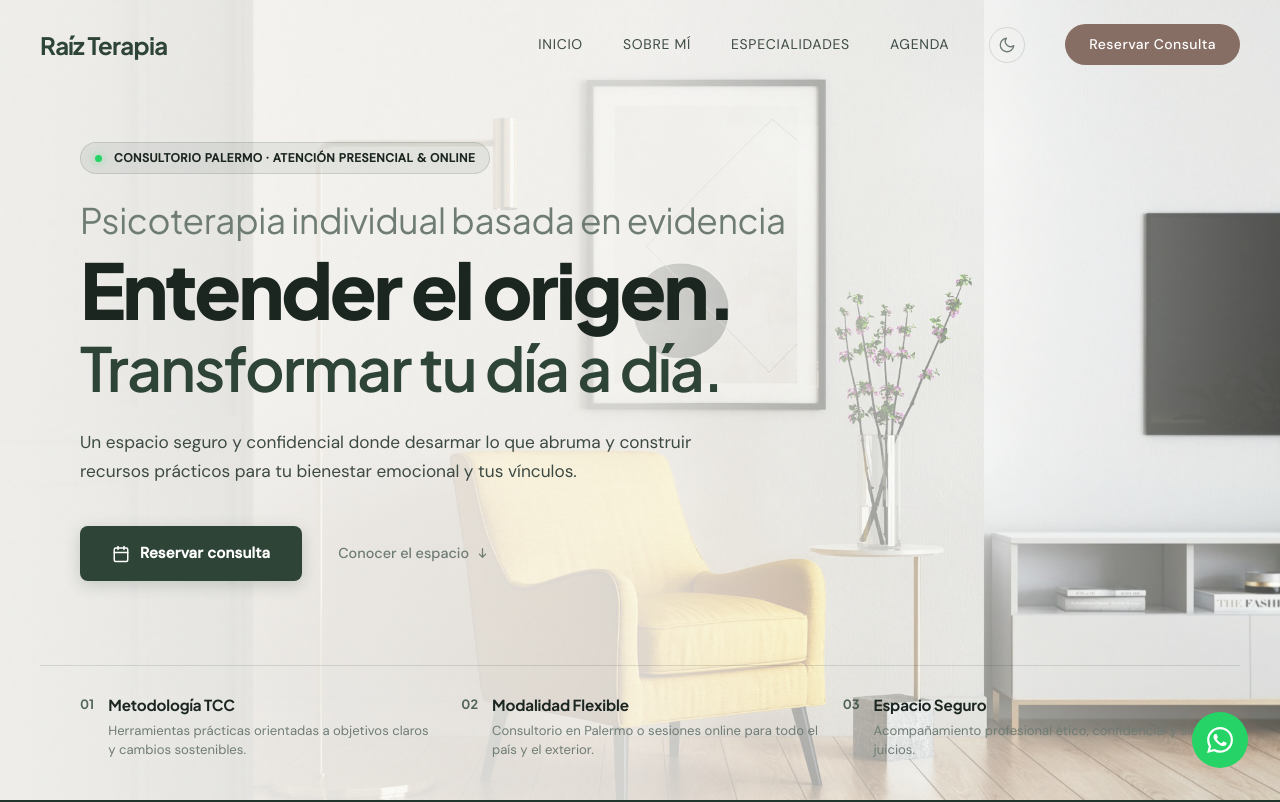
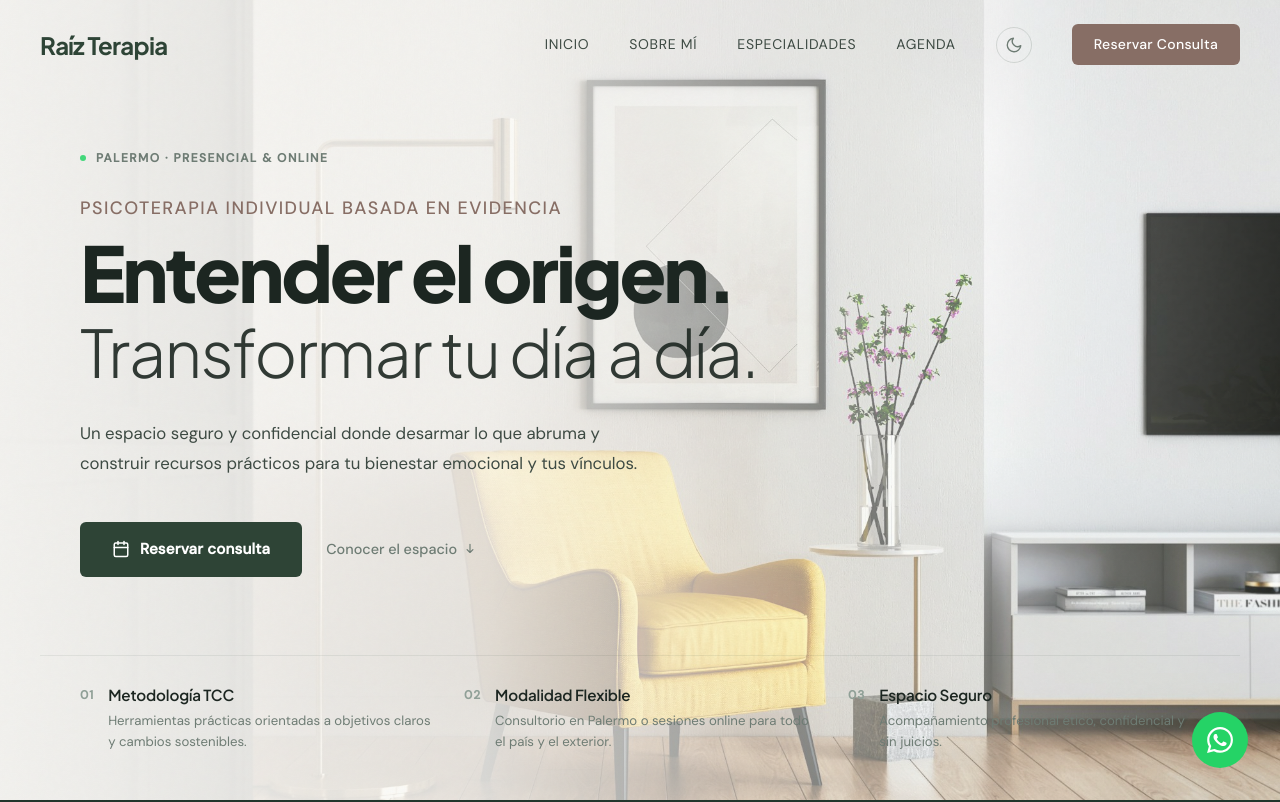
Before and after one commit to matutombino97/psicologo-pagina-2, a React (Vite) app: page / in a window 1280 px wide. Shown: the top 802 px of the page. Built offline with nearby package versions, Linux system fonts and the light colour scheme.

Commit message:
refactor(hero): refine editorial aesthetics, remove UI pills, enhance photo overlay visibility in both themes, and implement typographic contrast

```diff
--- a/src/components/Hero.jsx
+++ b/src/components/Hero.jsx
@@ -13,7 +13,7 @@ function IconCalendar() {
 
 function IconArrowDown() {
   return (
-    <svg width="15" height="15" viewBox="0 0 24 24" fill="none" stroke="currentColor" strokeWidth="2" strokeLinecap="round" strokeLinejoin="round">
+    <svg width="14" height="14" viewBox="0 0 24 24" fill="none" stroke="currentColor" strokeWidth="2" strokeLinecap="round" strokeLinejoin="round">
       <path d="M7 13l5 5 5-5M12 4v14" />
     </svg>
   );
@@ -31,11 +31,11 @@ export default function Hero() {
         justifyContent: 'space-between',
         overflow: 'hidden',
         backgroundColor: 'var(--bg-primary)',
-        paddingTop: '110px',
-        paddingBottom: '40px',
+        paddingTop: '120px',
+        paddingBottom: '48px',
       }}
     >
-      {/* Background Image from Unsplash (Minimalist warm consulting office) */}
+      {/* Background Image (Consulting room / Studio) */}
       <div
         style={{
           position: 'absolute',
@@ -48,7 +48,7 @@ export default function Hero() {
         }}
       />
 
-      {/* Brand-consistent Directional Gradient Overlay (ensures visibility & text contrast in both themes) */}
+      {/* Directional Overlay: Solid & legible on the left, translucent on the right */}
       <div
         style={{
           position: 'absolute',
@@ -62,7 +62,7 @@ export default function Hero() {
       {/* Grainy texture overlay */}
       <div className="grain-overlay" />
 
-      {/* Main Content Area */}
+      {/* Main Content (Editorial Left-Aligned Flow) */}
       <div
         className="section-inner"
         style={{
@@ -71,31 +71,27 @@ export default function Hero() {
           width: '100%',
           maxWidth: '1200px',
           margin: '0 auto',
-          paddingTop: '32px',
-          paddingBottom: '48px',
+          paddingTop: '24px',
+          paddingBottom: '64px',
         }}
       >
-        {/* Top Context Indicator */}
+        {/* Top Context Indicator — Discreet Editorial Tag (No UI pill capsule) */}
         <div
           style={{
             display: 'inline-flex',
             alignItems: 'center',
-            gap: '12px',
-            marginBottom: '28px',
-            padding: '6px 14px',
-            borderRadius: '100px',
-            backgroundColor: 'var(--gold-a08)',
-            border: '1px solid var(--border)',
+            gap: '10px',
+            marginBottom: '32px',
           }}
         >
           <span
             style={{
-              width: '7px',
-              height: '7px',
+              width: '6px',
+              height: '6px',
               borderRadius: '50%',
               backgroundColor: '#25D366',
-              boxShadow: '0 0 8px rgba(37, 211, 102, 0.6)',
               display: 'inline-block',
+              opacity: 0.85,
             }}
           />
           <span
@@ -103,22 +99,22 @@ export default function Hero() {
               fontFamily: '"DM Sans", sans-serif',
               fontSize: '0.75rem',
               fontWeight: '600',
-              color: 'var(--text-primary)',
-              letterSpacing: '0.04em',
+              color: 'var(--text-muted)',
+              letterSpacing: '0.12em',
               textTransform: 'uppercase',
             }}
           >
-            Consultorio Palermo · Atención Presencial & Online
+            Palermo · Presencial & Online
           </span>
         </div>
 
-        {/* Editorial Headline */}
-        <div style={{ maxWidth: '880px', marginBottom: '28px' }}>
+        {/* Editorial Headline with Typographic Weight Contrast */}
+        <div style={{ maxWidth: '840px', marginBottom: '32px' }}>
           <h1
             style={{
               fontFamily: 'var(--font-display)',
               color: 'var(--text-primary)',
-              lineHeight: '1.04',
+              lineHeight: '1.05',
               letterSpacing: '-0.035em',
               margin: 0,
             }}
@@ -126,11 +122,13 @@ export default function Hero() {
             <span
               style={{
                 display: 'block',
-                fontSize: 'clamp(1.4rem, 2.8vw, 2.2rem)',
-                fontWeight: '400',
-                color: 'var(--text-muted)',
-                marginBottom: '10px',
-                letterSpacing: '-0.01em',
+                fontSize: 'clamp(0.95rem, 1.4vw, 1.15rem)',
+                fontWeight: '500',
+                color: 'var(--terracotta)',
+                textTransform: 'uppercase',
+                letterSpacing: '0.08em',
+                marginBottom: '14px',
+                fontFamily: '"DM Sans", sans-serif',
               }}
             >
               Psicoterapia individual basada en evidencia
@@ -138,11 +136,11 @@ export default function Hero() {
             <span
               style={{
                 display: 'block',
-                fontSize: 'clamp(2.6rem, 6vw, 4.8rem)',
+                fontSize: 'clamp(2.75rem, 6vw, 4.8rem)',
                 fontWeight: '800',
                 color: 'var(--text-primary)',
                 letterSpacing: '-0.04em',
-                marginBottom: '8px',
+                marginBottom: '6px',
               }}
             >
               Entender el origen.
@@ -150,10 +148,11 @@ export default function Hero() {
             <span
               style={{
                 display: 'block',
-                fontSize: 'clamp(2rem, 4.8vw, 3.8rem)',
-                fontWeight: '600',
-                color: 'var(--gold)',
-                letterSpacing: '-0.03em',
+                fontSize: 'clamp(2.25rem, 5.2vw, 4.1rem)',
+                fontWeight: '300',
+                color: 'var(--text-primary)',
+                letterSpacing: '-0.025em',
+                opacity: 0.9,
               }}
             >
               Transformar tu día a día.
@@ -165,23 +164,23 @@ export default function Hero() {
         <p
           style={{
             fontFamily: '"DM Sans", sans-serif',
-            fontSize: 'clamp(1.05rem, 1.35vw, 1.2rem)',
+            fontSize: 'clamp(1.05rem, 1.3vw, 1.15rem)',
             fontWeight: '400',
             color: 'var(--text-body)',
-            maxWidth: '620px',
-            lineHeight: '1.7',
-            marginBottom: '40px',
+            maxWidth: '560px',
+            lineHeight: '1.75',
+            marginBottom: '44px',
           }}
         >
           Un espacio seguro y confidencial donde desarmar lo que abruma y construir recursos prácticos para tu bienestar emocional y tus vínculos.
         </p>
 
-        {/* Action Group */}
+        {/* Primary CTA and Secondary Link */}
         <div
           style={{
             display: 'flex',
             alignItems: 'center',
-            gap: '20px',
+            gap: '24px',
             flexWrap: 'wrap',
           }}
         >
@@ -195,17 +194,16 @@ export default function Hero() {
               textDecoration: 'none',
               backgroundColor: 'var(--gold)',
               padding: '16px 32px',
-              borderRadius: '8px',
+              borderRadius: '6px',
               letterSpacing: '0.01em',
               transition: 'all 0.25s cubic-bezier(0.4, 0, 0.2, 1)',
               display: 'inline-flex',
               alignItems: 'center',
               gap: '10px',
-              boxShadow: '0 4px 16px var(--gold-a20)',
             }}
             onMouseEnter={(e) => {
               e.currentTarget.style.backgroundColor = 'var(--gold-light)';
-              e.currentTarget.style.transform = 'translateY(-2px)';
+              e.currentTarget.style.transform = 'translateY(-1px)';
             }}
             onMouseLeave={(e) => {
               e.currentTarget.style.backgroundColor = 'var(--gold)';
@@ -227,9 +225,8 @@ export default function Hero() {
               display: 'inline-flex',
               alignItems: 'center',
               gap: '6px',
-              padding: '12px 16px',
-              borderRadius: '8px',
-              transition: 'all 0.2s ease',
+              padding: '8px 0',
+              transition: 'color 0.2s ease',
             }}
             onMouseEnter={(e) => {
               e.currentTarget.style.color = 'var(--text-primary)';
@@ -244,7 +241,7 @@ export default function Hero() {
         </div>
       </div>
 
-      {/* Bottom Editorial Pillars — Authentic, non-generic value points */}
+      {/* Bottom Editorial Pillars — Pure Layout Integration (No cards, no boxes, no shadows) */}
       <div
         className="section-inner"
         style={{
@@ -253,7 +250,7 @@ export default function Hero() {
           width: '100%',
           maxWidth: '1200px',
           margin: '0 auto',
-          borderTop: '1px solid var(--border)',
+          borderTop: '1px solid var(--border-soft)',
           paddingTop: '28px',
         }}
       >
@@ -261,7 +258,7 @@ export default function Hero() {
           style={{
             display: 'grid',
             gridTemplateColumns: 'repeat(auto-fit, minmax(240px, 1fr))',
-            gap: '24px',
+            gap: '32px',
           }}
         >
           {[
@@ -284,12 +281,12 @@ export default function Hero() {
             <div key={item.index} style={{ display: 'flex', gap: '14px', alignItems: 'flex-start' }}>
               <span
                 style={{
-                  fontFamily: 'var(--font-display)',
-                  fontSize: '0.8rem',
-                  fontWeight: '700',
-                  color: 'var(--gold)',
-                  opacity: 0.8,
-                  marginTop: '1px',
+                  fontFamily: '"DM Sans", sans-serif',
+                  fontSize: '0.75rem',
+                  fontWeight: '600',
+                  color: 'var(--text-dim)',
+                  letterSpacing: '0.08em',
+                  marginTop: '2px',
                 }}
               >
                 {item.index}
@@ -299,7 +296,7 @@ export default function Hero() {
                   style={{
                     fontFamily: 'var(--font-display)',
                     fontSize: '0.95rem',
-                    fontWeight: '700',
+                    fontWeight: '600',
                     color: 'var(--text-primary)',
                     margin: '0 0 4px 0',
                     letterSpacing: '-0.01em',
@@ -310,10 +307,10 @@ export default function Hero() {
                 <p
                   style={{
                     fontFamily: '"DM Sans", sans-serif',
-                    fontSize: '0.82rem',
+                    fontSize: '0.825rem',
                     color: 'var(--text-muted)',
                     margin: 0,
-                    lineHeight: '1.5',
+                    lineHeight: '1.55',
                   }}
                 >
                   {item.desc}
--- a/src/components/Navbar.jsx
+++ b/src/components/Navbar.jsx
@@ -83,18 +83,16 @@ export default function Navbar() {
             color: 'var(--text-on-dark-accent)',
             textDecoration: 'none',
             backgroundColor: 'var(--terracotta)',
-            padding: '10px 24px',
-            borderRadius: '100px',
-            letterSpacing: '0.03em',
-            transition: 'background-color 0.2s ease, transform 0.2s ease',
+            padding: '10px 22px',
+            borderRadius: '6px',
+            letterSpacing: '0.02em',
+            transition: 'background-color 0.2s ease, opacity 0.2s ease',
           }}
           onMouseEnter={(e) => {
             e.target.style.backgroundColor = 'var(--terracotta-dark)';
-            e.target.style.transform = 'scale(1.03)';
           }}
           onMouseLeave={(e) => {
             e.target.style.backgroundColor = 'var(--terracotta)';
-            e.target.style.transform = 'scale(1)';
           }}
         >
           Reservar Consulta
@@ -183,7 +181,7 @@ export default function Navbar() {
               textDecoration: 'none',
               backgroundColor: 'var(--terracotta)',
               padding: '12px 24px',
-              borderRadius: '100px',
+              borderRadius: '6px',
               textAlign: 'center',
               marginTop: '8px',
             }}
--- a/src/index.css
+++ b/src/index.css
@@ -78,7 +78,7 @@
   --hero-gradient: linear-gradient(135deg, #121A16 0%, #18241F 60%, #1C2B24 100%);
   --hero-radial-1: rgba(138, 166, 149, 0.06);
   --hero-radial-2: rgba(166, 142, 133, 0.04);
-  --hero-bg-image-overlay: linear-gradient(90deg, rgba(18, 26, 22, 0.95) 0%, rgba(18, 26, 22, 0.86) 50%, rgba(18, 26, 22, 0.45) 100%);
+  --hero-bg-image-overlay: linear-gradient(90deg, rgba(18, 26, 22, 0.96) 0%, rgba(18, 26, 22, 0.85) 38%, rgba(18, 26, 22, 0.45) 72%, rgba(18, 26, 22, 0.2) 100%);
   --divider-accent: linear-gradient(to right, transparent, rgba(138, 166, 149, 0.15), transparent);
   --divider-accent-soft: linear-gradient(to right, transparent, rgba(138, 166, 149, 0.1), transparent);
   --photo-gradient: linear-gradient(180deg, #26382F 0%, #18241F 50%, #121A16 100%);
@@ -185,7 +185,7 @@
   --hero-gradient: linear-gradient(135deg, #FAF9F6 0%, #F5F3EE 50%, #ECEAE2 100%);
   --hero-radial-1: rgba(46, 68, 54, 0.05);
   --hero-radial-2: rgba(135, 110, 101, 0.03);
-  --hero-bg-image-overlay: linear-gradient(90deg, rgba(250, 249, 246, 0.95) 0%, rgba(250, 249, 246, 0.84) 50%, rgba(250, 249, 246, 0.3) 100%);
+  --hero-bg-image-overlay: linear-gradient(90deg, rgba(250, 249, 246, 0.96) 0%, rgba(250, 249, 246, 0.86) 38%, rgba(250, 249, 246, 0.42) 72%, rgba(250, 249, 246, 0.15) 100%);
   --divider-accent: linear-gradient(to right, transparent, rgba(46, 68, 54, 0.12), transparent);
   --divider-accent-soft: linear-gradient(to right, transparent, rgba(46, 68, 54, 0.08), transparent);
   --photo-gradient: linear-gradient(180deg, #ECEAE2 0%, #F5F3EE 50%, #FAF9F6 100%);
@@ -675,4 +675,12 @@ section, footer, nav, .testimonial-card, .card-hover {
     padding-left: 16px !important;
     padding-right: 16px !important;
   }
+
+  /* Responsive Hero Overlay */
+  :root {
+    --hero-bg-image-overlay: linear-gradient(180deg, rgba(18, 26, 22, 0.96) 0%, rgba(18, 26, 22, 0.88) 60%, rgba(18, 26, 22, 0.45) 100%);
+  }
+  [data-theme="light"] {
+    --hero-bg-image-overlay: linear-gradient(180deg, rgba(250, 249, 246, 0.96) 0%, rgba(250, 249, 246, 0.88) 60%, rgba(250, 249, 246, 0.4) 100%);
+  }
 }
```
